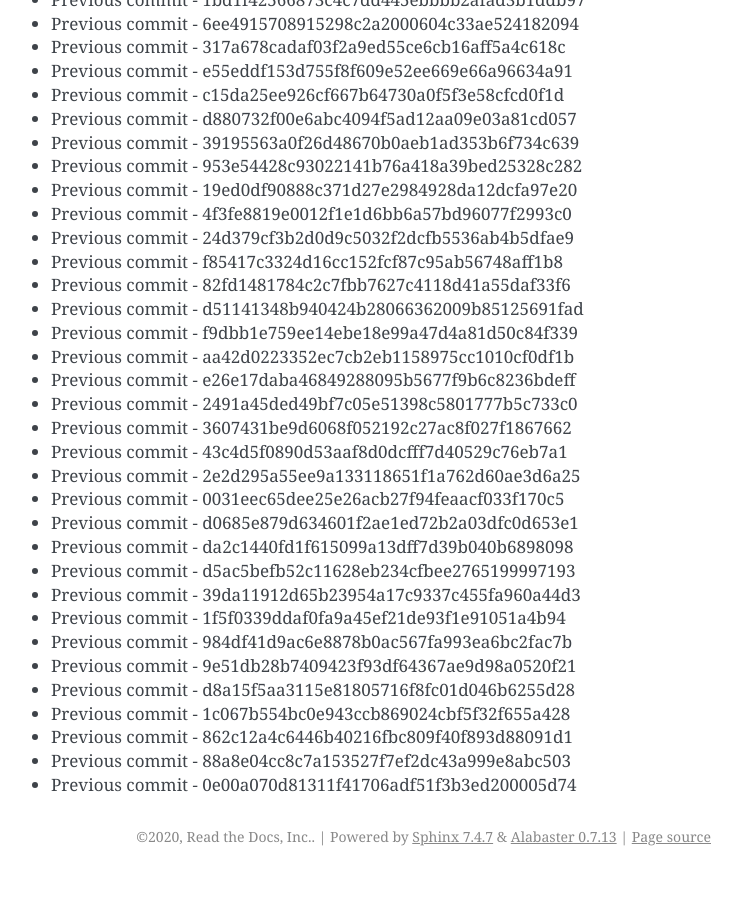
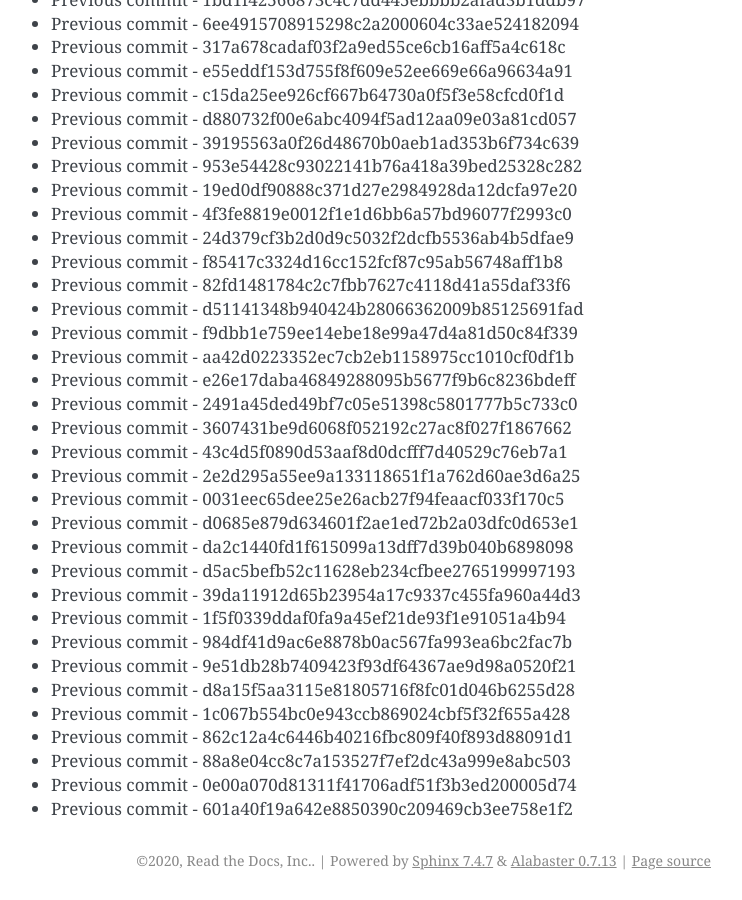
Before and after one commit to readthedocs/rtd-git-stresstest, a Sphinx documentation site: the page built from docs/updates.rst, in a window 1280 px wide and 900 px high, scrolled down 37184 px. Shown: the whole window, without its empty margins (399-1141 px from the left). Built offline with Sphinx 7.4.7, drawn with Linux system fonts in a browser that asks for light colours; before the commit the page ends 38060 px from its top, so only the background shows below that.

Commit message:
Generating commit from previous: 601a40f19a642e8850390c209469cb3ee758e1f2

```diff
--- a/docs/updates.rst
+++ b/docs/updates.rst
@@ -1594,3 +1594,4 @@ It can be tested for any performance characteristics.
 * Previous commit - 862c12a4c6446b40216fbc809f40f893d88091d1
 * Previous commit - 88a8e04cc8c7a153527f7ef2dc43a999e8abc503
 * Previous commit - 0e00a070d81311f41706adf51f3b3ed200005d74
+* Previous commit - 601a40f19a642e8850390c209469cb3ee758e1f2
```
